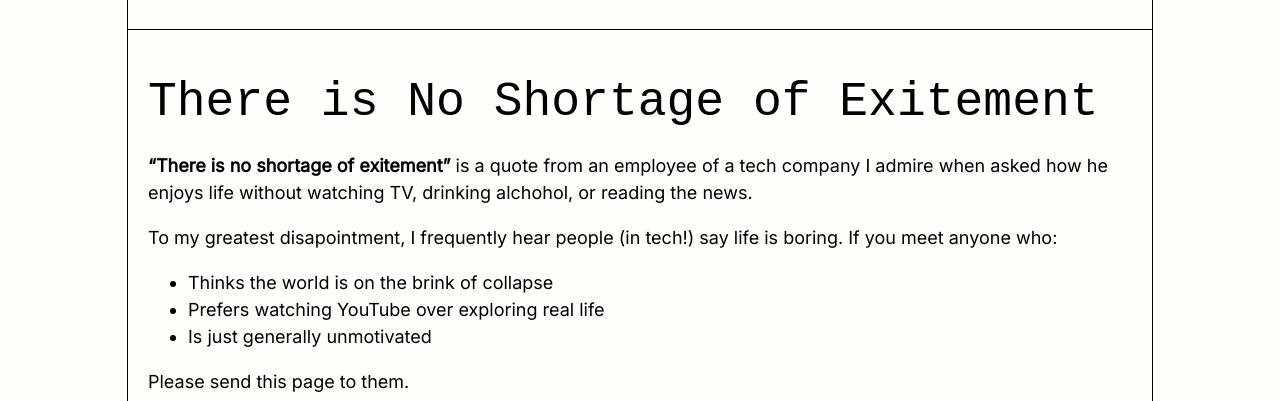
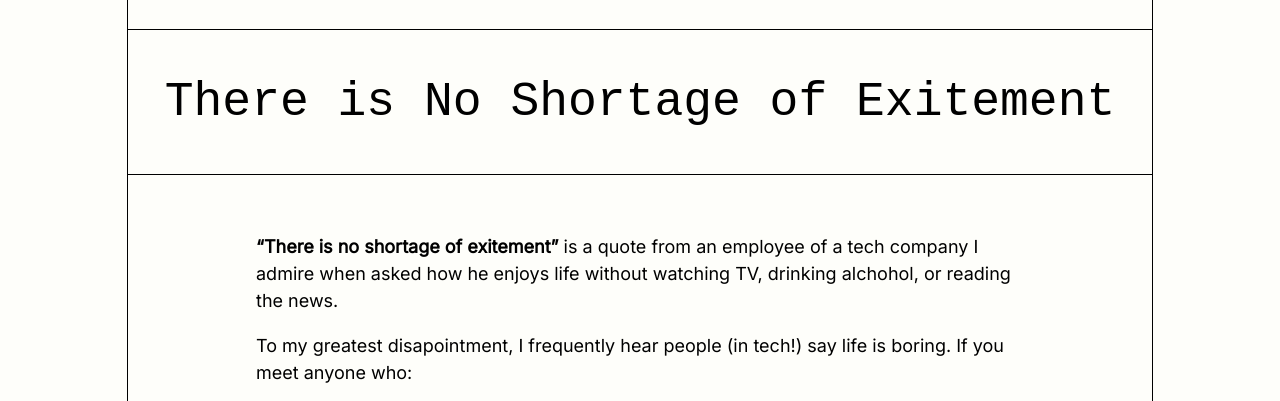
Before and after one commit to richgrov/grover.sh, an Astro site: page /there-is-no-shortage-of-excitement in a window 1280 px wide. Shown: the part 145-546 px from the top of the page. Built offline with nearby package versions, Linux system fonts and the light colour scheme; Astro itself is replaced by a stand-in of ours; a web font is replaced by a local one.

Commit message:
Layout adjustments

```diff
--- a/src/layouts/BlogLayout.astro
+++ b/src/layouts/BlogLayout.astro
@@ -6,6 +6,11 @@ const { frontmatter } = Astro.props;
 
 <Layout title={frontmatter.title} description={frontmatter.description}>
 	<section>
-		<slot />
+		<h2 class="text-center">{frontmatter.title}</h2>
+	</section>
+	<section>
+		<div style="max-width: 768px; margin: 0 auto;">
+			<slot />
+		</div>
 	</section>
 </Layout>
--- a/src/layouts/Layout.astro
+++ b/src/layouts/Layout.astro
@@ -36,6 +36,8 @@ const { title, description } = Astro.props;
 		<Header />
 
 		<slot />
+
+		<section style="padding-bottom: 5rem"></section>
 	</body>
 </html>
 <!--<style is:global>
--- a/src/pages/index.astro
+++ b/src/pages/index.astro
@@ -150,6 +150,4 @@ const articles: any[] = await Promise.all(
 			</section>
 		))
 	}
-
-	<section style="padding-bottom: 5rem"></section>
 </Layout>
--- a/src/pages/there-is-no-shortage-of-excitement.md
+++ b/src/pages/there-is-no-shortage-of-excitement.md
@@ -5,7 +5,6 @@ pubDate: 2025-03-30
 description: Send this to anyone who thinks reality is dull
 ---
 
-## There is No Shortage of Exitement
 
 **"There is no shortage of exitement"** is a quote from an employee of a tech company I admire when
 asked how he enjoys life without watching TV, drinking alchohol, or reading the news.
```
